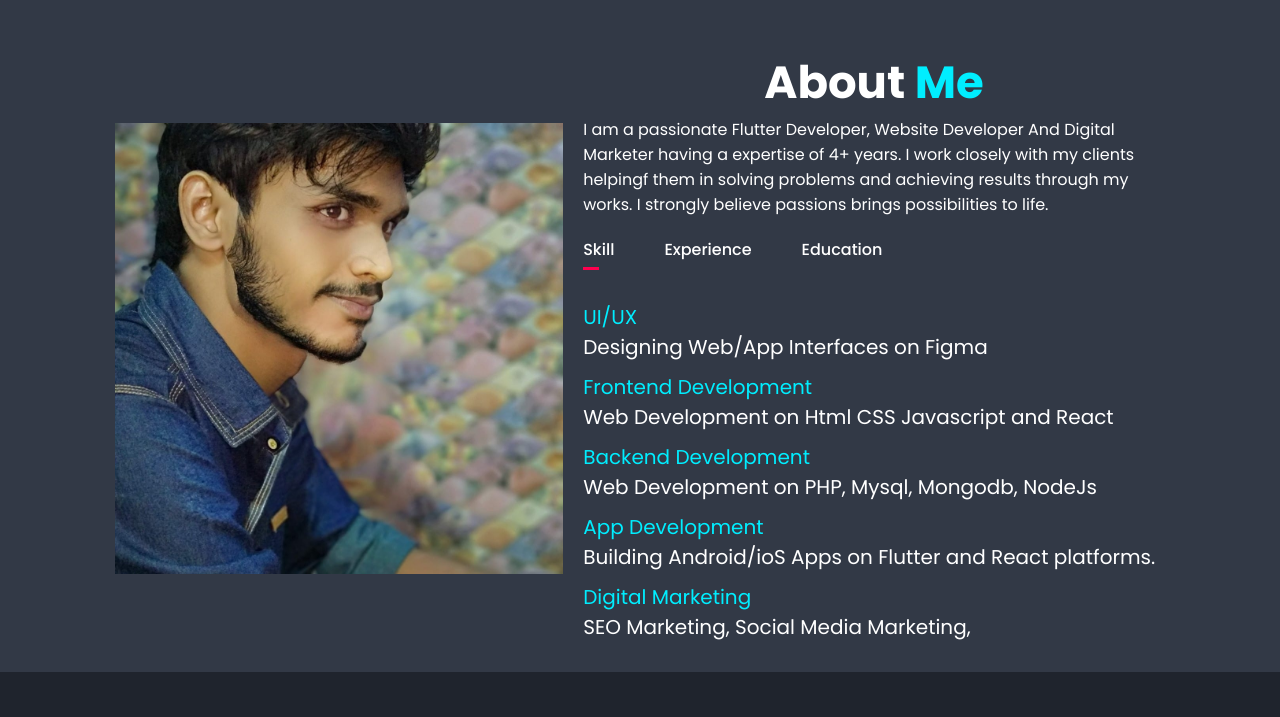
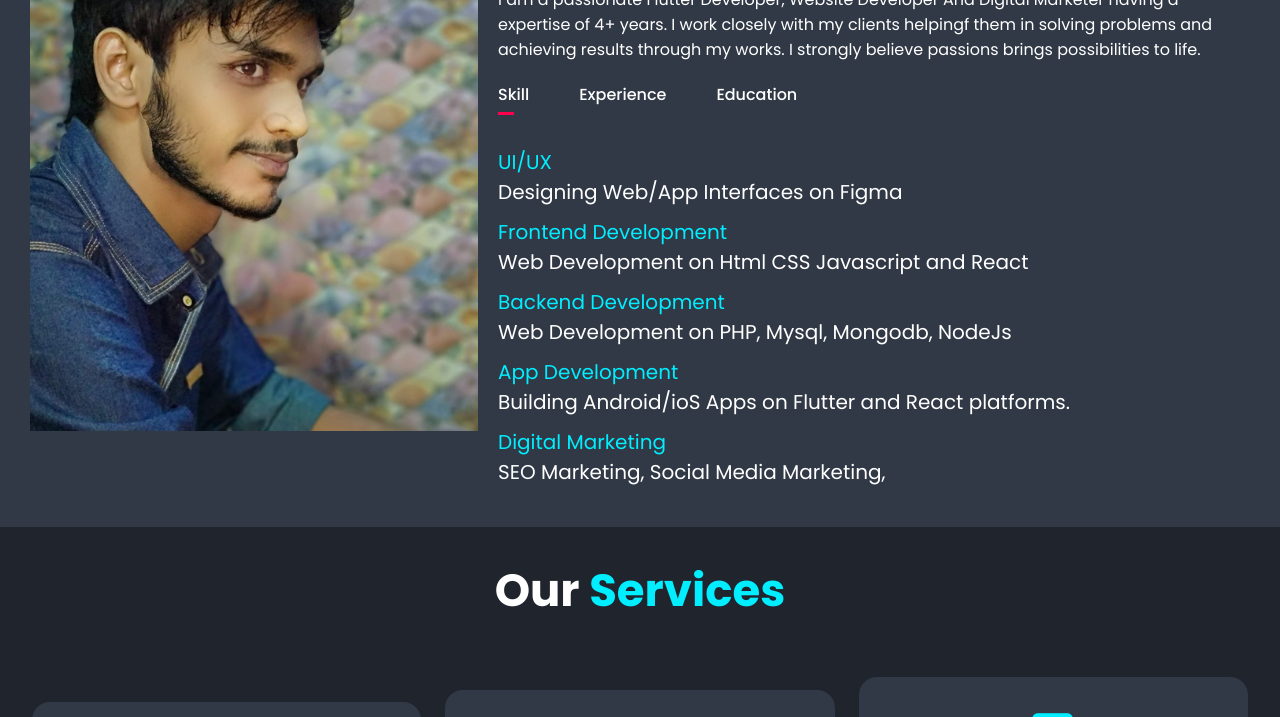
Before and after one commit to azishanansari4587/mirzapurdeveloper.github.io, a plain HTML site: page index.html in a window 1280 px wide. Shown: the part 773-1490 px from the top of the page. Drawn offline with nearby package versions, Linux system fonts and the light colour scheme.

Commit message:
Update style.css

```diff
--- a/style.css
+++ b/style.css
@@ -31,7 +31,7 @@ body{
 
 section{
     min-height: 100%;
-    padding: 10rem 9% 2rem;
+    padding: 3rem;
 }
 .header {
     position: fixed;
```
